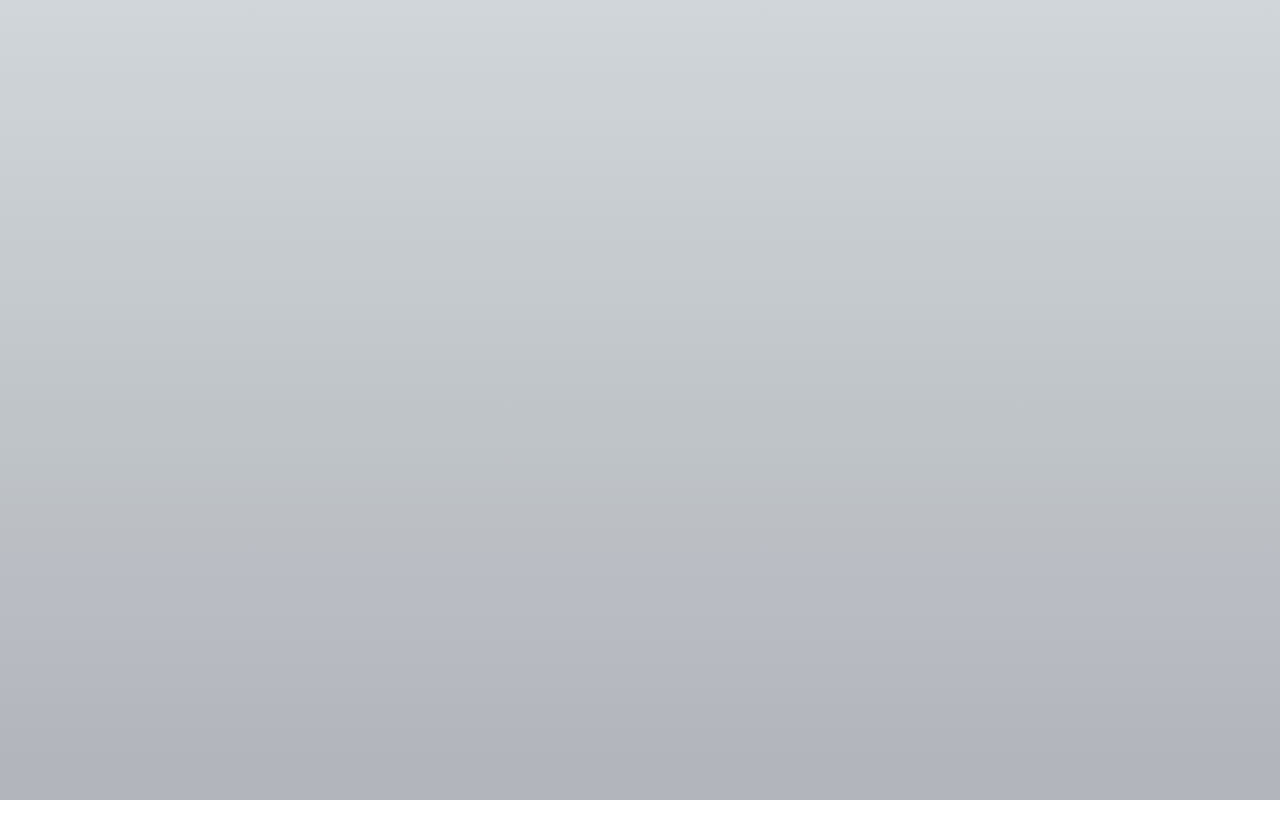
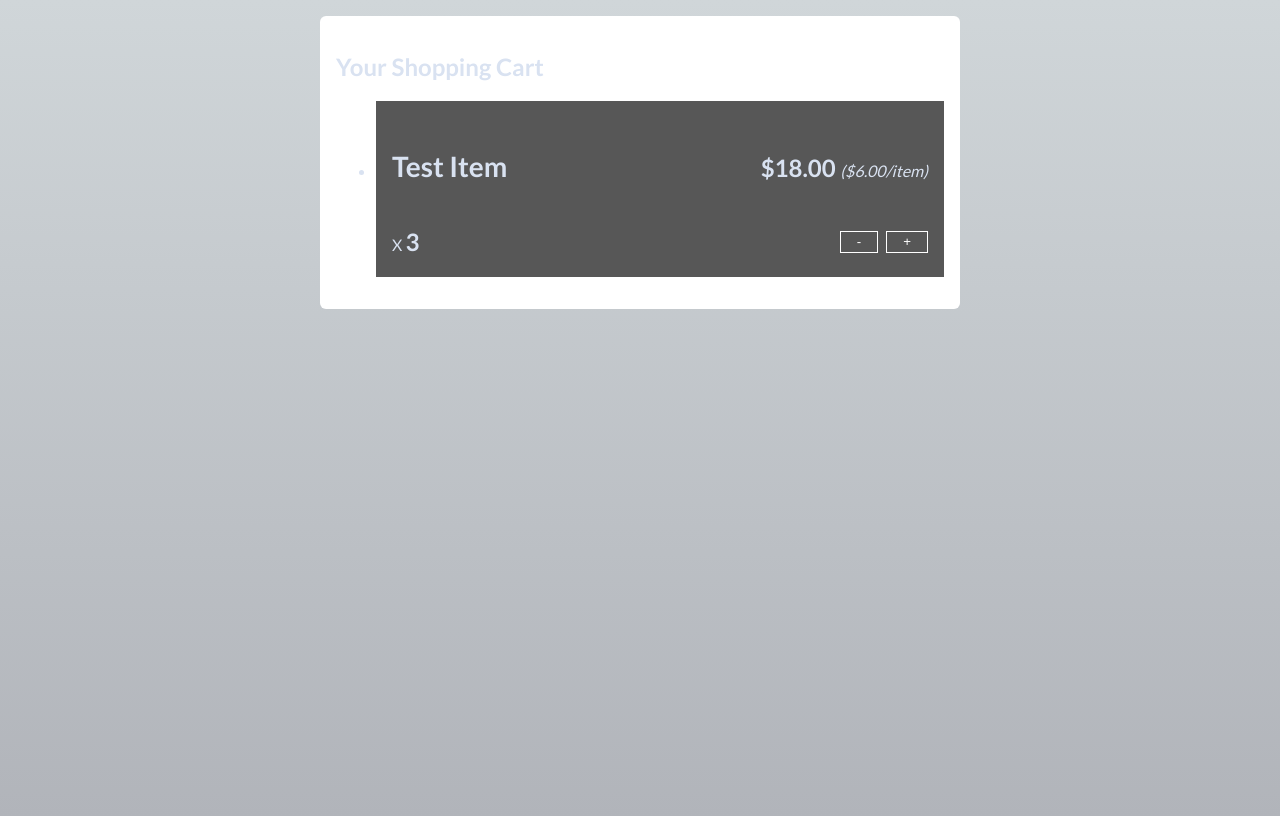
Before and after one commit to Hassan-Ahmadzai/Forms-and-User-Input, a React (Vite) app: page / in a window 1280 px wide. Built offline with nearby package versions, Linux system fonts and the light colour scheme.

Commit message:
function updated

```diff
--- a/src/App.jsx
+++ b/src/App.jsx
@@ -1,9 +1,11 @@
 import React from "react";
+import Cart from "./components/Cart/Cart";
 
 
 function App() {
     return (
         <>
+            <Cart />
 
         </>
     );
--- a/src/components/Cart/Cart.jsx
+++ b/src/components/Cart/Cart.jsx
@@ -1,4 +1,5 @@
 import Card from "../UI/Card"
+import CartItem from "./CartItem";
 
 
 const Cart = (props) => {
@@ -6,10 +7,17 @@ const Cart = (props) => {
         <Card>
             <h2>Your Shopping Cart</h2>
             <ul>
-
+                <CartItem
+                    item={{
+                        title: 'Test Item',
+                        quantity: 3,
+                        total: 18,
+                        price: 6,
+                    }}
+                />
             </ul>
         </Card>
     );
 };
 
-export default Card;
+export default Cart;
--- a/src/components/Cart/CartItem.jsx
+++ b/src/components/Cart/CartItem.jsx
@@ -22,7 +22,7 @@ const CartItem = (props) => {
                     X <span>{quantity}</span>
                 </div>
 
-                <div className={classes.action}>
+                <div className={classes.actions}>
                     <button>-</button>
                     <button>+</button>
                 </div>
--- /dev/null
+++ b/src/components/Shop/ProductItem.module.css
@@ -0,0 +1,27 @@
+.item h3 {
+  margin: 0.5rem 0;
+  font-size: 1.25rem;
+}
+
+.item header {
+  display: flex;
+  justify-content: space-between;
+  align-items: baseline;
+}
+
+.price {
+  border-radius: 30px;
+  padding: 0.15rem 1.5rem;
+  background-color: #3a3a3a;
+  color: white;
+  font-size: 1.5rem;
+}
+
+.item p {
+  color: #3a3a3a;
+}
+
+.actions {
+  display: flex;
+  justify-content: flex-end;
+}
--- a/src/components/UI/Card.jsx
+++ b/src/components/UI/Card.jsx
@@ -1,4 +1,5 @@
-import classes from './Cart.module.css';
+import classes from './Card.module.css';
+
 
 const Card = (props) => {
     return (
```
Also changed, not shown: src/components/Shop/ProductItem.jsx (added, +25 -0 lines), src/components/Shop/Products.jsx (added, +21 -0 lines), src/components/Shop/Products.module.css (added, +12 -0 lines).
